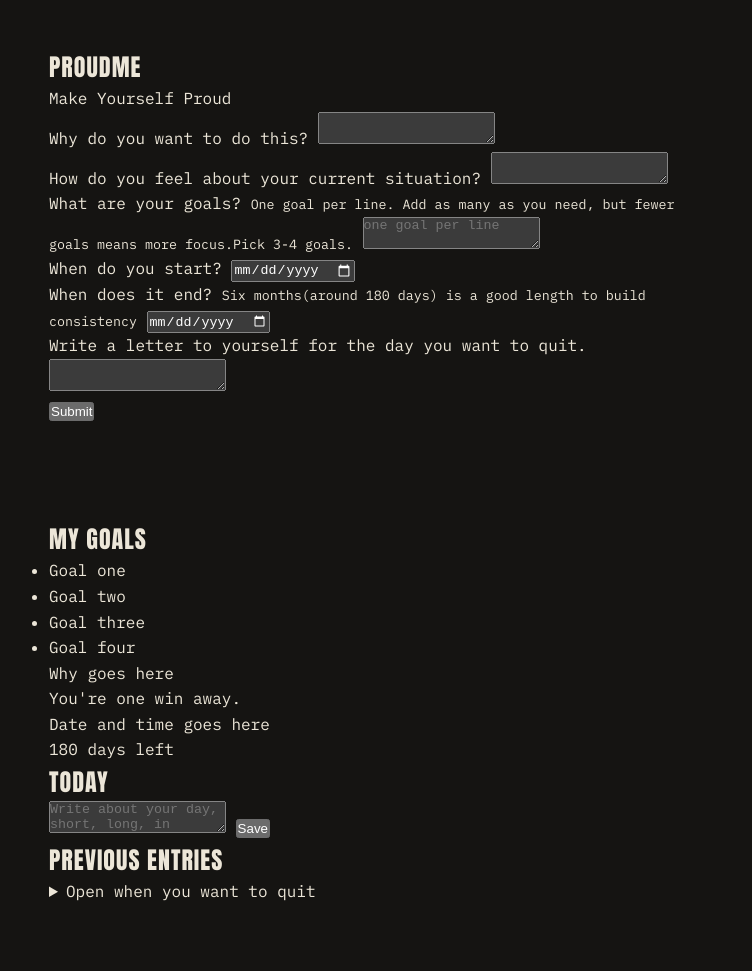
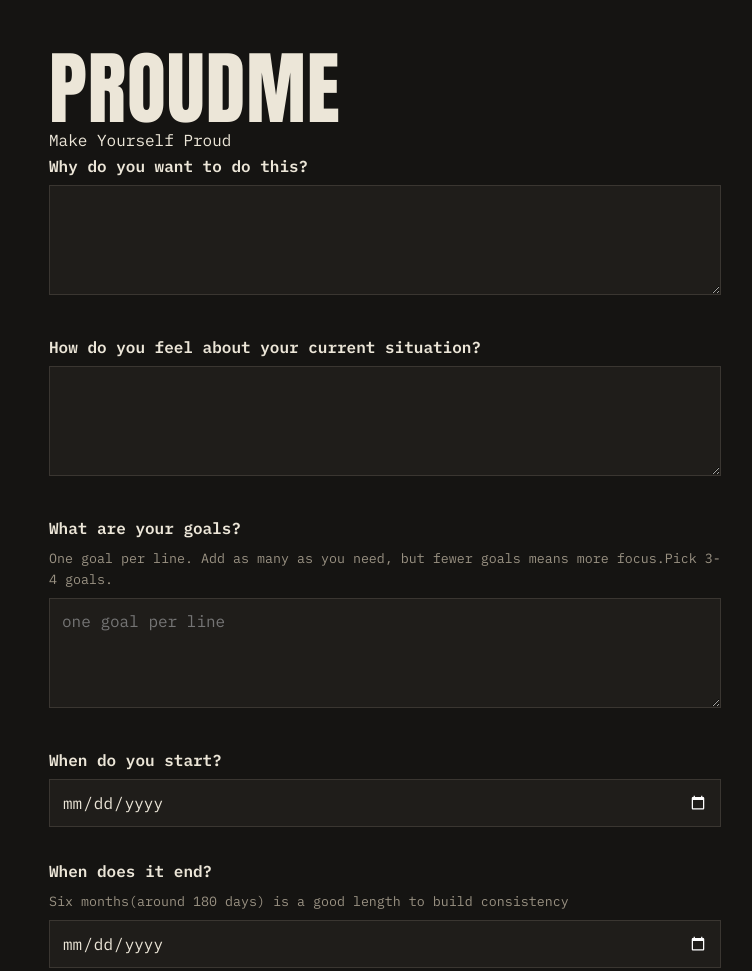
Before and after one commit to NikhilKshub/ProudMe, a plain HTML site: page index.html in a window 1280 px wide. Shown: the top 971 px of the page, without its empty margins (255-1007 px from the left). Drawn offline with Linux system fonts and the light colour scheme.

Commit message:
doing style-textarea,label,heading,input..

```diff
--- a/style.css
+++ b/style.css
@@ -33,3 +33,41 @@ h1, h2{
     text-transform: uppercase;
     letter-spacing: 1px;
 }
+h1{
+    font-size:5rem;
+    line-height: 1;
+}
+h2{
+    font-size:1.5rem;
+    color:var(--soft);
+}
+
+.field {margin-bottom: 32px;}
+
+label{
+    display:block;
+    font-weight: 600;
+    margin-bottom:6px;
+}
+
+small{
+    display:block;
+    color:var(--soft);
+    margin-bottom:8px;
+}
+
+textarea, input {
+    width: 100%;
+    background-color: var(--panel);
+    color: var(--text);
+    border: 1px solid var(--line);
+    padding: 12px;
+    font-family: inherit;
+    font-size: 1rem;
+}
+
+textarea{min-height: 110px;}
+textarea:focus, input:focus{
+    outline:none;
+    border-color:var(--orange);
+}
```
